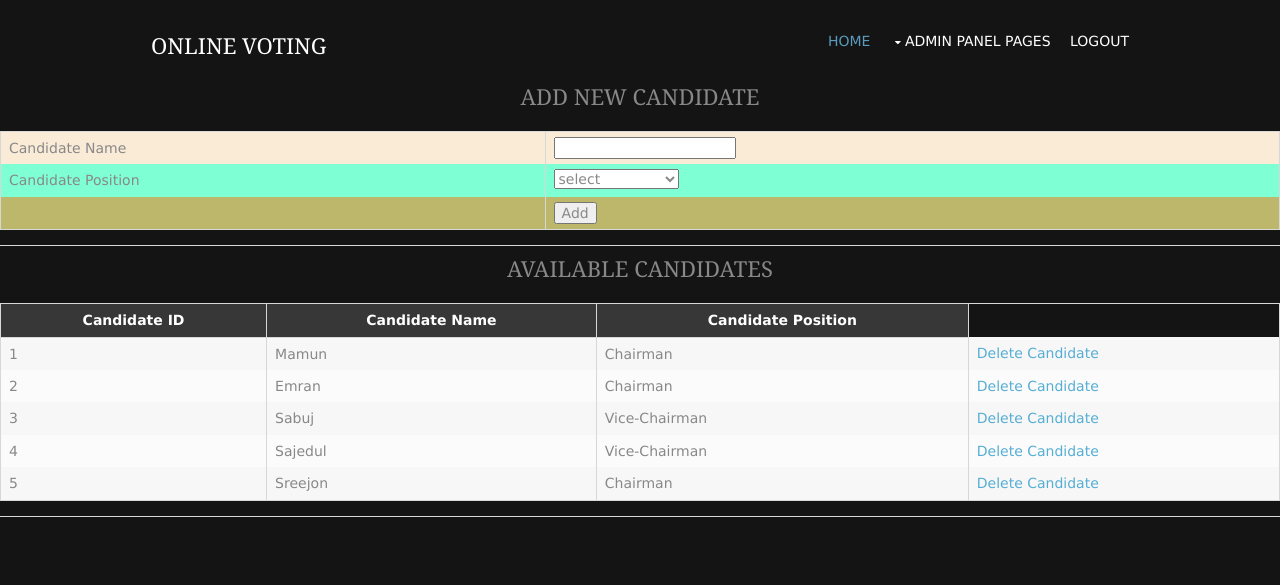
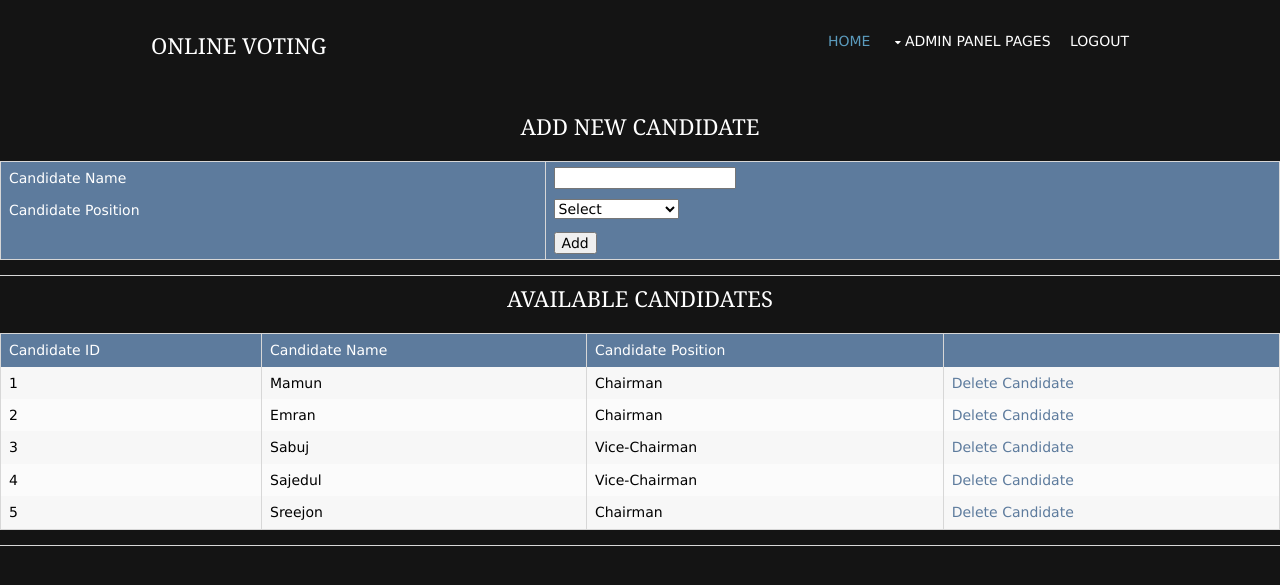
Before and after one commit to manjugowda-max/e-Voting-with-Blockchain, a PHP site: page /online_voting/admin/candidates.php in a window 1280 px wide. Shown: the top 585 px of the page. Run offline with PHP 8.4, Linux system fonts and the light colour scheme; the visitor is signed in with stand-in values (Sample User, id 1); data comes from the database, SQL or seed files in the repository; data that the repository does not hold is empty.

Commit message:
admin-candidate updated

```diff
--- a/admin/candidates.php
+++ b/admin/candidates.php
@@ -17,11 +17,9 @@
 ?>
 
 <?php
-if (isset($_POST['Submit']))
-{
+  if (isset($_POST['Submit'])) {
     $newCandidateName = addslashes( $_POST['name'] ); //prevents types of SQL injection
     $newCandidatePosition = addslashes( $_POST['position'] ); //prevents types of SQL injection
-
 
     $sql = mysql_query( "INSERT INTO tbCandidates(candidate_name,candidate_position) VALUES ('$newCandidateName','$newCandidatePosition')" )
             or die("Could not insert candidate at the moment". mysql_error() );
@@ -46,8 +44,6 @@ if (isset($_POST['Submit']))
    // redirect back to candidates
    header("Location: candidates.php");
    }
-     else
-     // do nothing
 ?>
 
 
@@ -115,20 +111,23 @@ if (isset($_POST['Submit']))
   </header>
 </div>
 
+<div id="header" class="hoc clear"></div>
+
 <div >
 <table width="380" align="center">
-<CAPTION><h3>ADD NEW CANDIDATE</h3></CAPTION>
+<CAPTION><h3 style="color: #ffffff">ADD NEW CANDIDATE</h3></CAPTION>
 <form name="fmCandidates" id="fmCandidates" action="candidates.php" method="post" onsubmit="return candidateValidate(this)">
 <tr>
-    <td bgcolor="#FAEBD7">Candidate Name</td>
-    <td bgcolor="#FAEBD7"><input type="text" name="name" /></td>
+    <td bgcolor="#5D7B9D" style="color: #ffffff">Candidate Name</td>
+    <td bgcolor="#5D7B9D" style="color: #000000"><input type="text" name="name" /></td>
 </tr>
 
 <tr>
-    <td bgcolor="#7FFFD4">Candidate Position</td>
+    <td bgcolor="#5D7B9D" style="color: #ffffff">Candidate Position</td>
 
-    <td bgcolor="#7FFFD4"><SELECT NAME="position" id="position">select
-    <OPTION VALUE="select">select
+    <td bgcolor="#5D7B9D" style="color: #000000">
+      <SELECT NAME="position" id="position">select
+      <OPTION VALUE="select">Select
         <?php
             //loop through all table rows
             while ($row=mysql_fetch_array($positions_retrieved)){
@@ -139,27 +138,30 @@ if (isset($_POST['Submit']))
     </td>
 </tr>
 <tr>
-    <td bgcolor="#BDB76B">&nbsp;</td>
-    <td bgcolor="#BDB76B"><input type="submit" name="Submit" value="Add" /></td>
+    <td bgcolor="#5D7B9D" >&nbsp;</td>
+    <td bgcolor="#5D7B9D" style="color: #000000"><input type="submit" name="Submit" value="Add" /></td>
 </tr>
 </table>
+
 <hr>
+
 <table border="0" width="620" align="center">
-<CAPTION><h3>AVAILABLE CANDIDATES</h3></CAPTION>
+<CAPTION><h3 style="color: #ffffff">AVAILABLE CANDIDATES</h3></CAPTION>
 <tr>
-<th>Candidate ID</th>
-<th>Candidate Name</th>
-<th>Candidate Position</th>
+<td bgcolor="#5D7B9D" style="color: #ffffff">Candidate ID</td>
+<td bgcolor="#5D7B9D" style="color: #ffffff">Candidate Name</td>
+<td bgcolor="#5D7B9D" style="color: #ffffff">Candidate Position</td>
+<td bgcolor="#5D7B9D" style="color: #ffffff"></td>
 </tr>
 
 <?php
     //loop through all table rows
     while ($row=mysql_fetch_array($result)){
     echo "<tr>";
-    echo "<td>" . $row['candidate_id']."</td>";
-    echo "<td>" . $row['candidate_name']."</td>";
-    echo "<td>" . $row['candidate_position']."</td>";
-    echo '<td><a href="candidates.php?id=' . $row['candidate_id'] . '">Delete Candidate</a></td>';
+    echo '<td style="color: #000000">' . $row['candidate_id']."</td>";
+    echo '<td style="color: #000000">' . $row['candidate_name']."</td>";
+    echo '<td style="color: #000000">' . $row['candidate_position']."</td>";
+    echo '<td style="color: #000000">'.'<a style="color: #5D7B9D" href="candidates.php?id=' . $row['candidate_id'] . '">Delete Candidate</a></td>';
     echo "</tr>";
     }
     mysql_free_result($result);
```
Lines whose indentation alone changed are shown as unchanged.
